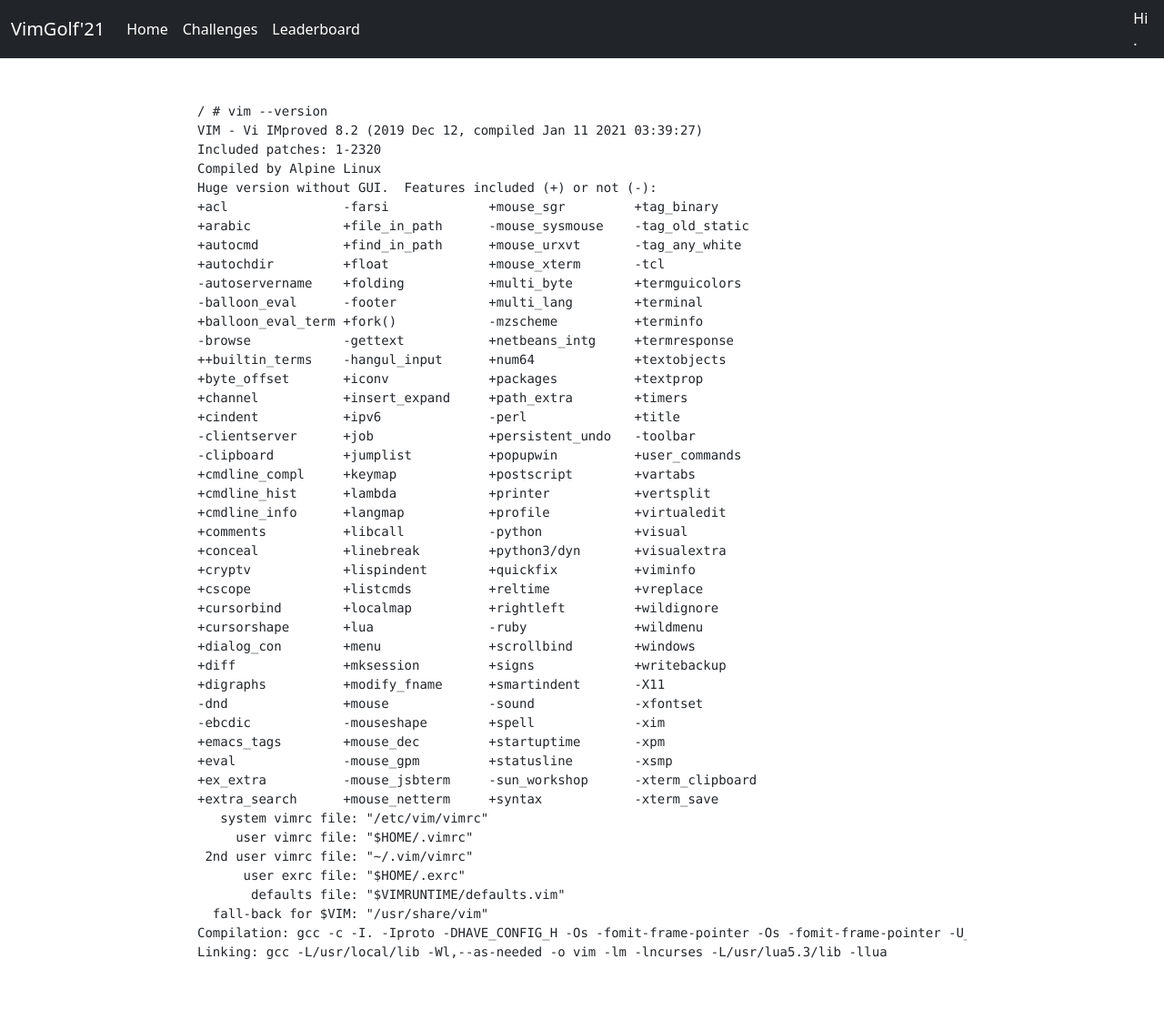
After one commit to Felicity-IIIT-Hyderabad/vimgolf-server, a Flask app: template vimgolf/templates/build.html in a window 1280 px wide. The commit adds this page. Shown: the whole page at 91% size. Run offline with Flask 2, Linux system fonts and the light colour scheme; the template is opened without the code that fills it, so the values that code supplies are empty; parts of the project's set-up code (start-up, migrations or seed data) failed here and were passed over; some libraries are stand-ins or nearby versions.

Commit message:
Added vim build

```diff
--- /dev/null
+++ b/vimgolf/templates/build.html
@@ -0,0 +1,50 @@
+{% extends 'base.html' %}
+
+{% block content %}
+<pre class="prettyprint">/ # vim --version
+VIM - Vi IMproved 8.2 (2019 Dec 12, compiled Jan 11 2021 03:39:27)
+Included patches: 1-2320
+Compiled by Alpine Linux
+Huge version without GUI.  Features included (+) or not (-):
++acl               -farsi             +mouse_sgr         +tag_binary
++arabic            +file_in_path      -mouse_sysmouse    -tag_old_static
++autocmd           +find_in_path      +mouse_urxvt       -tag_any_white
++autochdir         +float             +mouse_xterm       -tcl
+-autoservername    +folding           +multi_byte        +termguicolors
+-balloon_eval      -footer            +multi_lang        +terminal
++balloon_eval_term +fork()            -mzscheme          +terminfo
+-browse            -gettext           +netbeans_intg     +termresponse
+++builtin_terms    -hangul_input      +num64             +textobjects
++byte_offset       +iconv             +packages          +textprop
++channel           +insert_expand     +path_extra        +timers
++cindent           +ipv6              -perl              +title
+-clientserver      +job               +persistent_undo   -toolbar
+-clipboard         +jumplist          +popupwin          +user_commands
++cmdline_compl     +keymap            +postscript        +vartabs
++cmdline_hist      +lambda            +printer           +vertsplit
++cmdline_info      +langmap           +profile           +virtualedit
++comments          +libcall           -python            +visual
++conceal           +linebreak         +python3/dyn       +visualextra
++cryptv            +lispindent        +quickfix          +viminfo
++cscope            +listcmds          +reltime           +vreplace
++cursorbind        +localmap          +rightleft         +wildignore
++cursorshape       +lua               -ruby              +wildmenu
++dialog_con        +menu              +scrollbind        +windows
++diff              +mksession         +signs             +writebackup
++digraphs          +modify_fname      +smartindent       -X11
+-dnd               +mouse             -sound             -xfontset
+-ebcdic            -mouseshape        +spell             -xim
++emacs_tags        +mouse_dec         +startuptime       -xpm
++eval              -mouse_gpm         +statusline        -xsmp
++ex_extra          -mouse_jsbterm     -sun_workshop      -xterm_clipboard
++extra_search      +mouse_netterm     +syntax            -xterm_save
+   system vimrc file: "/etc/vim/vimrc"
+     user vimrc file: "$HOME/.vimrc"
+ 2nd user vimrc file: "~/.vim/vimrc"
+      user exrc file: "$HOME/.exrc"
+       defaults file: "$VIMRUNTIME/defaults.vim"
+  fall-back for $VIM: "/usr/share/vim"
+Compilation: gcc -c -I. -Iproto -DHAVE_CONFIG_H -Os -fomit-frame-pointer -Os -fomit-frame-pointer -U_FORTIFY_SOURCE -D_FORTIFY_SOURCE=1
+Linking: gcc -L/usr/local/lib -Wl,--as-needed -o vim -lm -lncurses -L/usr/lua5.3/lib -llua
+</pre>
+{% endblock %}
--- a/vimgolf/templates/rules.html
+++ b/vimgolf/templates/rules.html
@@ -19,7 +19,7 @@
 <ol>
     <li>Contest datetime: 27th Feb 12pm to 28th Feb 12pm</li>
     <li>Your commands will be run as the following Vim command: <code>vim -u NONE -Z -n +0 -s solve $f >/dev/null</code>
-        where <code>$f</code> is the name of the input file. You can see the full `vim --version` output <a
+        where <code>$f</code> is the name of the input file. You can see the full <code>vim --version</code> output <a
                 href="build.html">here</a>
     </li>
     <li>You can goto the <a href="https://github.com/GaurangTandon/vimgolf">GitHub repo</a> to read how to use the
```
